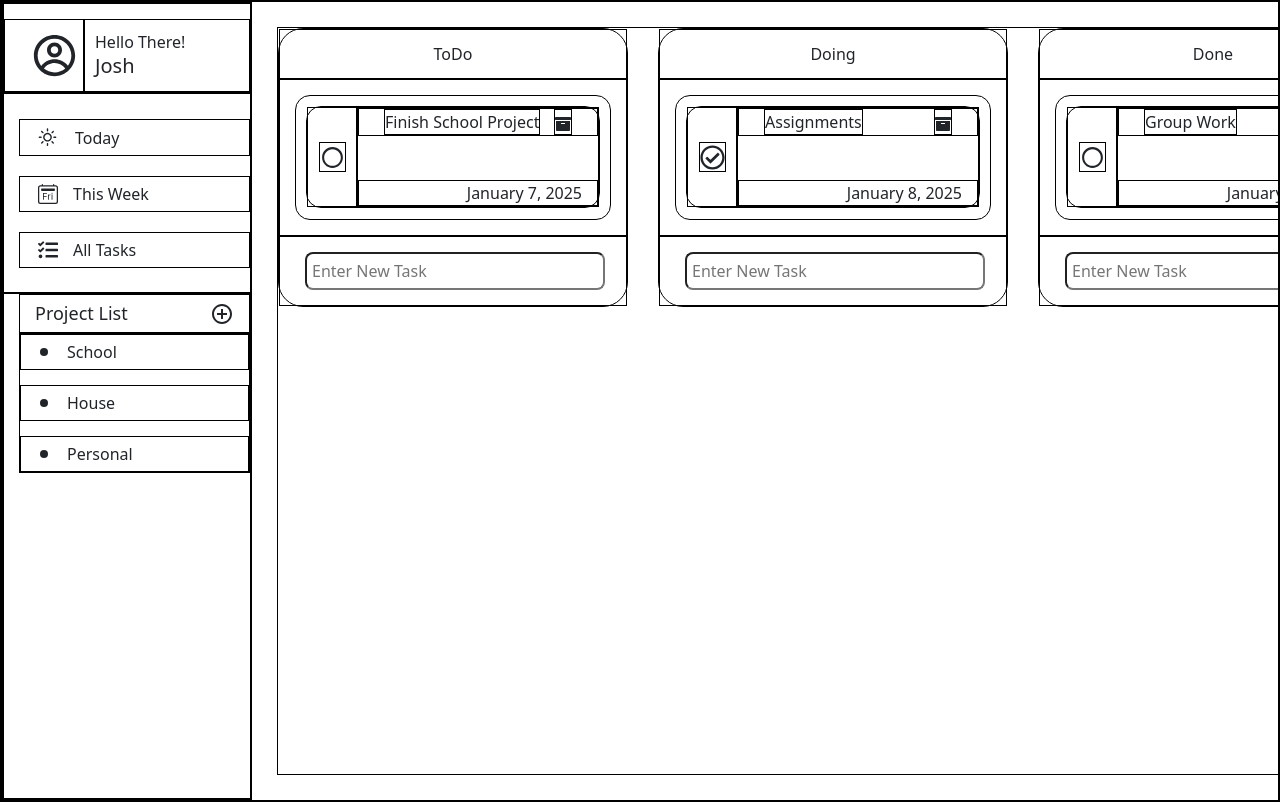
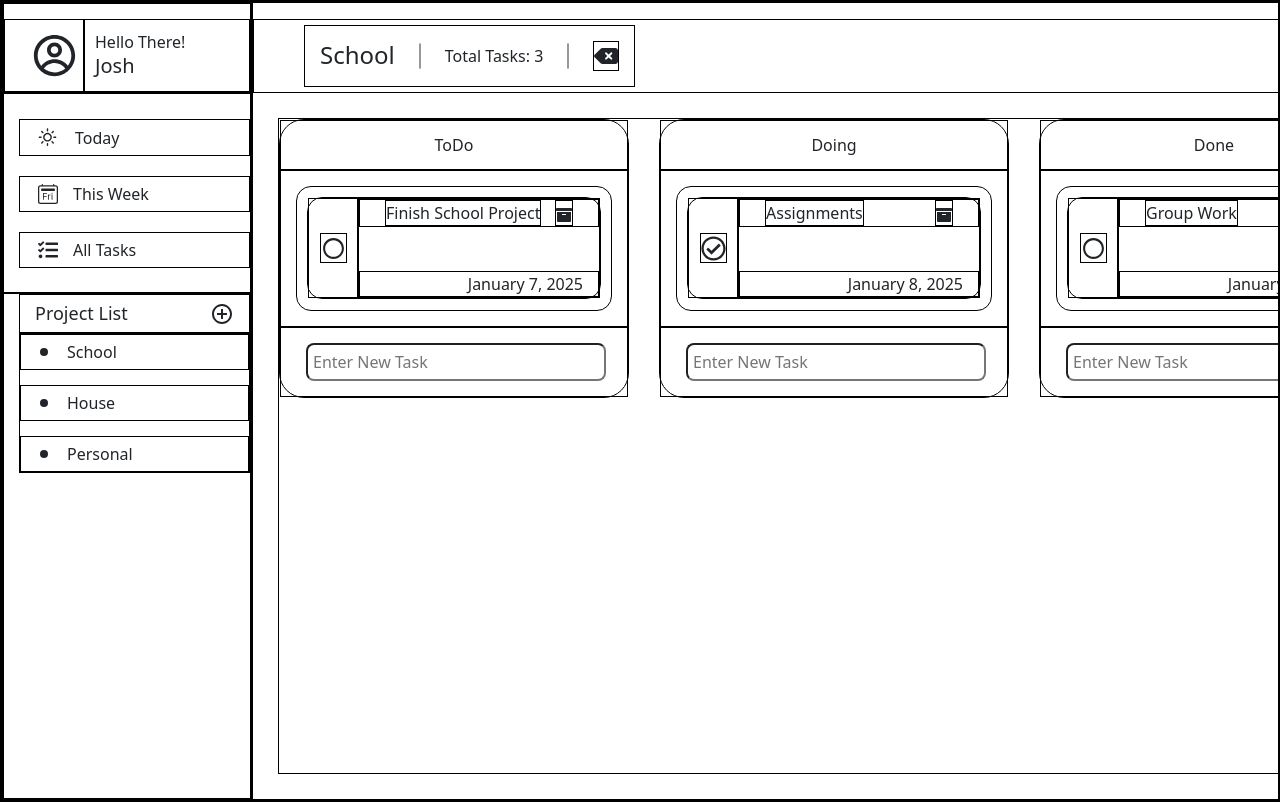
Before and after one commit to HappyLego214/todo-list, a React (Vite) app: page / in a window 1280 px wide. Built offline with nearby package versions, Linux system fonts and the light colour scheme.

Commit message:
adds exit for modal with X button and adds in removeProject functionality on projectbody

```diff
--- a/src/App.css
+++ b/src/App.css
@@ -25,19 +25,48 @@ div {
   grid-template-columns: 250px 1fr;
 }
 
-.project-body {
-  margin: 25px;
+.project-container {
   display: grid;
-  grid-template-columns: repeat(4, minmax(250px, 1fr));
-  grid-auto-rows: 250px;
-  gap: 25px;
+  grid-template-rows: 90px 1fr;
 }
 
-.todo-body {
+.project-top {
+  display: flex;
+  align-items: center;
+  margin-top: 16px;
+}
+
+.project-details {
+  display: flex;
+  margin-left: 50px;
+  padding: 15px;
+  gap: 10px;
+}
+
+.project-details h4 {
+  margin: 0;
+}
+
+.project-details p {
+  display: flex;
+  align-items: center;
+}
+
+.project-detail-divider {
+  font-size: 30px;
+}
+
+.project-body {
   margin: 25px;
   gap: 30px;
   height: auto;
   display: flex;
+}
+
+.project-detail-options {
+  display: flex;
+  align-items: center;
+  font-size: x-large;
 }
 
 .project-sidebar {
--- a/src/App.tsx
+++ b/src/App.tsx
@@ -1,7 +1,7 @@
 import { useState } from "react";
 import { v4 as uuidv4 } from "uuid";
 import "./App.css";
-import ToDoBody from "./components/Task/TaskBody";
+import ProjectBody from "./components/Project/ProjectBody";
 import ProjectSidebar from "./components/Sidebar";
 import { Project, ToDo } from "./components/Interfaces";
 
@@ -130,15 +130,26 @@ function App() {
     setProject(updatedProject);
   }
 
+  function removeProject(id: string) {
+    const updatedProjects = projects.filter((project) => project.id !== id);
+
+    updateProjects(updatedProjects);
+
+    /* Needs Rework - will return an issue if there are no existing projects */
+    if (project.id === id) {
+      setProject(projects[0]);
+    }
+  }
+
   function removeToDo(id: string) {
     const updatedTodos = project.todos.filter((todo) => todo.id !== id);
-    const updatedProject = { ...project, todos: updatedTodos };
+    const updatedProjects = { ...project, todos: updatedTodos };
 
     updateProjects((prevProjects) =>
-      prevProjects.map((p) => (p.id == project.id ? updatedProject : p))
+      prevProjects.map((p) => (p.id == project.id ? updatedProjects : p))
     );
 
-    setProject(updatedProject);
+    setProject(updatedProjects);
   }
 
   function updateToDo(todo: ToDo) {
@@ -168,12 +179,13 @@ function App() {
         projects={projects}
         setProject={setProject}
       ></ProjectSidebar>
-      <ToDoBody
+      <ProjectBody
         project={project}
         addToDo={addToDo}
         updateToDo={updateToDo}
         removeToDo={removeToDo}
-      ></ToDoBody>
+        removeProject={removeProject}
+      ></ProjectBody>
     </div>
   );
 }
--- a/src/components/AddModal.tsx
+++ b/src/components/AddModal.tsx
@@ -31,7 +31,7 @@ const AddModal: React.FC<AddModalProps> = ({ setModal, addProject }) => {
           <div className="modal-top">
             <h4>Add New Project</h4>
             <div className="modal-exit">
-              <FaXmark />
+              <FaXmark onClick={handleOverlayClick} />
             </div>
           </div>
           <form onSubmit={handleFormSubmit}>
--- a/src/components/Interfaces.tsx
+++ b/src/components/Interfaces.tsx
@@ -12,11 +12,12 @@ export interface Project {
   todos: ToDo[];
 }
 
-export interface ToDoBodyProps {
+export interface ProjectBodyProps {
   project: Project;
   addToDo: (name: string, category: string) => void;
   removeToDo: (id: string) => void;
   updateToDo: (todo: ToDo) => void;
+  removeProject: (id: string) => void;
 }
 
 export interface CardProp {
--- /dev/null
+++ b/src/components/Project/ProjectBody.tsx
@@ -0,0 +1,52 @@
+import { ProjectBodyProps } from "../Interfaces";
+import TaskCategory from "./TaskCategory";
+import { PiLineVerticalThin } from "react-icons/pi";
+import { FaDeleteLeft } from "react-icons/fa6";
+
+const ProjectBody: React.FC<ProjectBodyProps> = ({
+  project,
+  addToDo,
+  updateToDo,
+  removeToDo,
+  removeProject,
+}) => {
+  function handleRemoveProject() {
+    removeProject(project.id);
+  }
+
+  const categories = ["ToDo", "Doing", "Done"];
+  return (
+    <div className="project-container">
+      <div className="project-top">
+        <div className="project-details">
+          <h4>{project.name}</h4>
+          <PiLineVerticalThin className="project-detail-divider" />
+          <p>Total Tasks: {project.todos.length}</p>
+          <PiLineVerticalThin className="project-detail-divider" />
+          <div className="project-detail-options">
+            <FaDeleteLeft onClick={handleRemoveProject} />
+          </div>
+        </div>
+      </div>
+      <div className="project-body">
+        {categories.map((category, index) => {
+          const filteredTodos = project.todos.filter(
+            (todo) => todo.category === category
+          );
+          return (
+            <TaskCategory
+              key={index}
+              todos={filteredTodos}
+              category={category}
+              addToDo={addToDo}
+              updateToDo={updateToDo}
+              removeToDo={removeToDo}
+            ></TaskCategory>
+          );
+        })}
+      </div>
+    </div>
+  );
+};
+
+export default ProjectBody;
--- a/src/components/Task/TaskBody.tsx
+++ /dev/null
@@ -1,32 +0,0 @@
-import { ToDoBodyProps } from "../Interfaces";
-import TaskCategory from "./TaskCategory";
-
-const ToDoBody: React.FC<ToDoBodyProps> = ({
-  project,
-  addToDo,
-  updateToDo,
-  removeToDo,
-}) => {
-  const categories = ["ToDo", "Doing", "Done"];
-  return (
-    <div className="todo-body">
-      {categories.map((category, index) => {
-        const filteredTodos = project.todos.filter(
-          (todo) => todo.category === category
-        );
-        return (
-          <TaskCategory
-            key={index}
-            todos={filteredTodos}
-            category={category}
-            addToDo={addToDo}
-            updateToDo={updateToDo}
-            removeToDo={removeToDo}
-          ></TaskCategory>
-        );
-      })}
-    </div>
-  );
-};
-
-export default ToDoBody;
```
Also changed, not shown: src/components/Project/TaskCard.tsx (renamed from src/components/Task/TaskCard.tsx), src/components/Project/TaskCategory.tsx (renamed from src/components/Task/TaskCategory.tsx).
